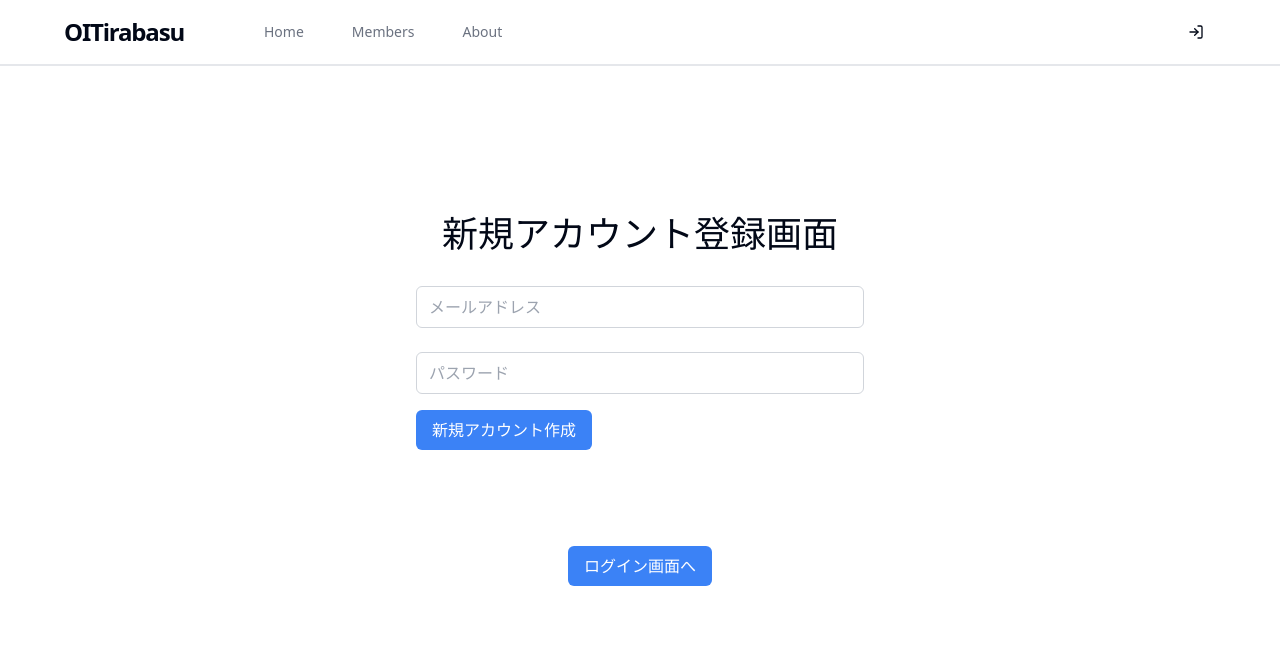
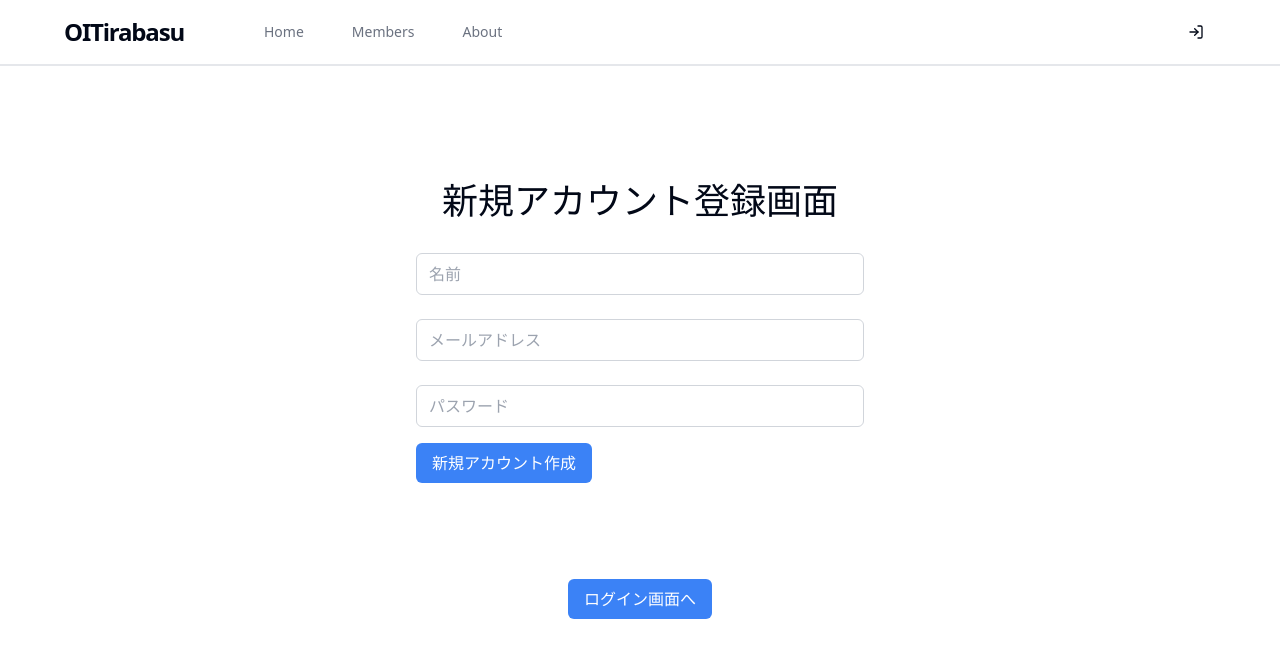
Before and after one commit to yumachin/oitirabasu, a Next.js app: page /pages/sign/signUp in a window 1280 px wide. Shown: the top 658 px of the page. Built offline with nearby package versions, Linux system fonts and the light colour scheme; no server answers.

Commit message:
auth complete

```diff
--- a/src/app/api/user/[id]/route.ts
+++ b/src/app/api/user/[id]/route.ts
@@ -7,7 +7,7 @@ export const main = async () => {
   try {
     await prisma.$connect();
   } catch ( err ) {
-    return Error("DB接続に失敗しました");
+    return Error("DB接続に失敗しました。");
   }
 };
 
--- a/src/app/pages/sign/signUp/page.tsx
+++ b/src/app/pages/sign/signUp/page.tsx
@@ -20,6 +20,7 @@ const SignUp = () => {
   const { register, handleSubmit, formState: { errors } } = useForm({
     // 初期値を指定(下で定義したhandleRegisterには引数が必要　=> email, passwordプロパティをstring型で指定しているに初期値がないとnullになってしまう)
     defaultValues: {
+      name: "",
       email: "",
       password: "",
     },
@@ -27,13 +28,15 @@ const SignUp = () => {
     resolver: zodResolver(signUpSchema)
   });
 
-  const signUp   = useSignUp();
+  const signUp = useSignUp();
   const router = useRouter();
 
   // SubmitHandler: 型定義
-  // <{ email: string; password: string }>: formDataオブジェクトにはemailとpasswordがあり、両方がstringだと型指定
   // formData: フォームから送られてきたオブジェクト
-  const handleRegister: SubmitHandler<SignProps> = async ( formData ) => {
+  const handleSignUp: SubmitHandler<SignProps> = async ( formData ) => {
+    console.log("formData.name", formData.name);
+    console.log("formData.email", formData.email);
+    console.log("formData.password", formData.password);
     await signUp({ email: formData.email, password: formData.password });
     router.push("/");
   };
@@ -43,7 +46,18 @@ const SignUp = () => {
       <Header />
       <div className="flex justify-center items-center flex-col h-screen">
         <h1 className="mb-8 text-4xl">新規アカウント登録画面</h1>
-        <form onSubmit={handleSubmit( handleRegister )} className="w-full max-w-md">
+        <form onSubmit={handleSubmit( handleSignUp )} className="w-full max-w-md">
+          <div className="mb-6">
+            <input
+              type="text"
+              placeholder="名前"
+              className="border border-gray-300 rounded-md px-3 py-2 w-full focus:outline-none focus:ring focus:border-blue-500"
+              // register("name")により、入力された値がreact-hook-formの内部で name というキー名で管理されるようになる
+              {...register("name")}
+            />
+            <p className="text-red-500 text-sm mt-1 ml-1">{errors.name?.message as ReactNode}</p>
+          </div>
+
           <div className="mb-6">
             <input
               type="email"
@@ -72,7 +86,7 @@ const SignUp = () => {
             新規アカウント作成
           </button>
         </form>
-        <Link href={"/user/login"}
+        <Link href={"/pages/sign/signIn"}
           className="mt-24 bg-blue-500 text-white px-4 py-2 rounded-md hover:bg-blue-600 focus:outline-none focus:ring focus:border-blue-500"
         >
           ログイン画面へ
--- a/src/components/elements/body/ACard.tsx
+++ b/src/components/elements/body/ACard.tsx
@@ -27,7 +27,7 @@ const ACard = () => {
           <IoStarOutline className='text-xl'/>
         </CardContent>
         <CardFooter className="flex justify-center">
-          <Link href={"/pages/1"}>Read More</Link>
+          <Link href={"/"}>Read More</Link>
         </CardFooter>
       </Card>
     </div>
--- a/src/components/elements/header/SignIn.tsx
+++ b/src/components/elements/header/Login.tsx
@@ -7,7 +7,7 @@ import { Button } from '@/components/ui/button';
 // npm i lucide-react
 import { LogIn } from 'lucide-react';
 
-const SignIn = () => {
+const Login = () => {
   return (
     <div>
       <div className="flex items-center">
@@ -21,4 +21,4 @@ const SignIn = () => {
   );
 };
 
-export default SignIn;
+export default Login;
--- a/src/components/layouts/header/Header.tsx
+++ b/src/components/layouts/header/Header.tsx
@@ -3,7 +3,7 @@
 import Title from '@/components/elements/header/Title';
 import Selecions from '@/components/elements/header/Selections';
 import CreatePost from '@/components/elements/header/CreatePost';
-import SignIn from '@/components/elements/header/SignIn';
+import Login from '@/components/elements/header/Login';
 import Settings from '@/components/elements/header/Settings';
 import { supabase } from '@/utils/supabase';
 
@@ -51,7 +51,7 @@ export default function Header() {
         </div>
         <div className="flex items-center sm:space-x-10">
           {session ? <CreatePost /> : <></>}
-          {session ? <></> : <SignIn />}
+          {session ? <></> : <Login />}
           {session ? <Settings /> : <></>}
         </div>
       </div>
--- a/src/hooks/auth/useSignUp.ts
+++ b/src/hooks/auth/useSignUp.ts
@@ -3,7 +3,6 @@ import { supabase } from "@/utils/supabase";
 
 export default function useSignUp () {
   async function signUp({ email, password }: SignProps) {
-    // AuthenticationのUsersテーブルに追加 + session作成
     await supabase.auth.signUp({ email, password });
   };
   return signUp;
```
Also changed, not shown: src/types/types.ts (+4 -3 lines), 2 other files (tests, documents, lock files or other folders).
